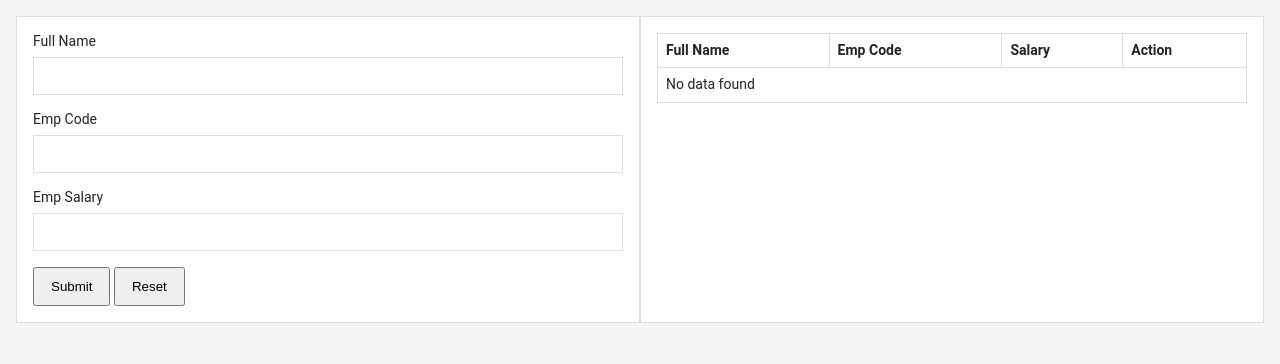
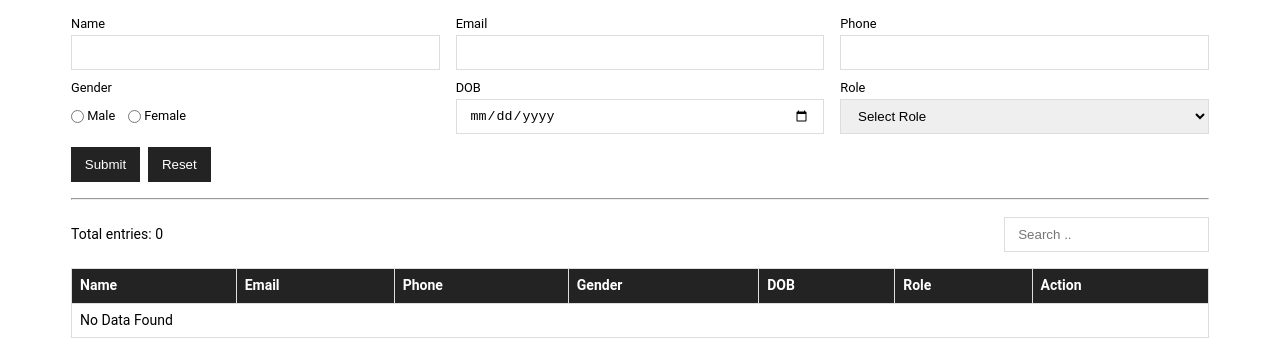
Before and after one commit to sachind3/javascript-CRUD, a plain HTML site: page index.html in a window 1280 px wide. Both pictures are taken after a click on the button "Reset". Drawn offline with Linux system fonts and the light colour scheme.

Commit message:
Add files via upload

```diff
--- a/app.css
+++ b/app.css
@@ -11,59 +11,111 @@ body {
     height: 100%;
 }
 
-body {
-    font-family: 'Roboto', sans-serif;
-    font-size: 14px;
-    line-height: 1.235;
-    color: #232323;
-    padding: 1rem;
-    background: #f5f5f5;
+a {
+    text-decoration: none;
 }
 
-.row {
-    display: flex;
+body {
+    font-size: 14px;
+    font-family: 'Roboto', sans-serif;
+    line-height: 1.235;
+    padding: 1rem;
 }
 
-.col {
-    width: 50%;
-    border: 1px solid #ddd;
-    border-collapse: collapse;
-    padding: 1rem;
-    background: #fff;
+.container {
+    padding: 0 1rem;
+    max-width: 1170px;
+    margin: 0 auto;
 }
 
-.col input {
+
+table {
     width: 100%;
-    border: 1px solid #ddd;
-    padding: 0 1rem;
-    height: 2.4rem;
+    border-collapse: collapse;
 }
 
-form div {
-    margin-bottom: 1rem;
-}
-
-form div:last-child {
-    margin-bottom: 0
-}
-
-form div label {
-    margin-bottom: 0.4rem;
-    display: block;
-}
-
-button {
-    padding: 0 1rem;
-    height: 2.4rem;
-}
-
-table {
-    border-collapse: collapse;
+table th {
+    background: #232323;
+    color: #fff;
 }
 
 table th,
 table td {
     border: 1px solid #ddd;
-    padding: 0.5rem 0.5rem;
+    padding: 0.5rem;
     text-align: left;
 }
+
+table td:first-child {
+    text-transform: capitalize;
+}
+
+form#myForm {
+    display: flex;
+    flex-wrap: wrap;
+    margin: 0 -0.5rem;
+}
+
+.formGroup {
+    margin-bottom: 0.6rem;
+    display: flex;
+    flex-direction: column;
+    width: 33.33%;
+    padding: 0 0.5rem;
+}
+
+.formGroup label {
+    font-size: 0.8rem;
+    margin-bottom: 0.2rem;
+}
+
+.formGroup input,
+.formGroup select {
+    height: 2.2rem;
+    padding: 0 0.8rem;
+    border: 1px solid #ddd;
+}
+
+.searchBox input {
+    height: 2.2rem;
+    padding: 0 0.8rem;
+    border: 1px solid #ddd;
+}
+
+.btnGroup {
+    display: flex;
+    justify-content: left;
+    padding: 0 0.5rem;
+    margin-bottom: 1rem;
+}
+
+.btnGroup button {
+    margin-right: 0.5rem;
+    height: 2.2rem;
+    padding: 0 0.8rem;
+    border: 1px solid #232323;
+    cursor: pointer;
+    background: #232323;
+    color: #fff;
+}
+
+.radioGroup {
+    display: flex;
+    align-items: center;
+    margin-right: 0.8rem;
+}
+
+.radioPanel {
+    display: flex;
+}
+
+.radioGroup input {
+    margin-right: 0.2rem;
+}
+
+.tablePanel {
+    margin-bottom: 1rem;
+    display: flex;
+    justify-content: space-between;
+    align-items: center;
+}
--- a/app.js
+++ b/app.js
@@ -1,133 +1,192 @@
-let selectedIndex = null;
-let empForm = document.getElementById('empForm');
-empForm.addEventListener('submit', submitForm)
-let submitBtn = document.getElementById('submitBtn');
+console.log('js is working normal')
+
+let myForm = document.getElementById('myForm');
+myForm.addEventListener('submit', submitForm);
 let resetBtn = document.getElementById('resetBtn');
-resetBtn.addEventListener('click', clearForm)
-function clearForm() {
-    resetForm();
-    submitBtn.innerHTML = 'Submit'
+let userRole = document.getElementById('userRole');
+let roles = ['Accountant', 'Developer', 'Sales', 'Designer', 'Manager', 'Other'];
+roles.forEach(function (elem, index) {
+    let option = document.createElement('option');
+    option.textContent = elem;
+    option.value = elem;
+    userRole.appendChild(option);
+});
 
+showData();
+let selectIndex = null;
+class Fields {
+    constructor(name, email, phone, gender, dob, role) {
+        this.name = name;
+        this.email = email;
+        this.phone = phone;
+        this.gender = gender;
+        this.dob = dob;
+        this.role = role;
     }
-showTable();
+}
+class Lead extends Fields {
+    addData(fields) {
+        let info = localStorage.getItem('info');
+        let infoData;
+        if (info == null) {
+            infoData = []
+        } else {
+            infoData = JSON.parse(info);
+        }
+        let infoObj = {
+            name: fields.name,
+            email: fields.email,
+            phone: fields.phone,
+            gender: fields.gender,
+            dob: fields.dob,
+            role: fields.role,
+        }
+        if (selectIndex == null) {
+            infoData.unshift(infoObj);
+        } else {
+            infoData.splice(selectIndex, 1, infoObj);
+        }
+        localStorage.setItem('info', JSON.stringify(infoData));
+    }
+    validate(fields) {
+        if (fields.name.length > 0 && fields.role != 'Select Role') {
+            return true;
+        } else {
+            return false
+        }
+    }
+    resetForm() {
+        myForm.reset();
+    }
+}
 
 function submitForm(e) {
     e.preventDefault();
+    let userName = document.getElementById('userName').value;
+    let userEmail = document.getElementById('userEmail').value;
+    let userPhone = document.getElementById('userPhone').value;
+    let userGender;
+    if (document.getElementById('male').checked) {
+        userGender = 'M'
+    } else if (document.getElementById('female').checked) {
+        userGender = 'F'
+    }
+    let userDOB = document.getElementById('userDOB').value;
+    let userRole = document.getElementById('userRole');
+    let myRole = userRole.options[userRole.selectedIndex].value;
+    console.log(myRole)
 
-    let formData = readFormData();
-    if (validate()) {
-        insertNewRecord(formData)
-        console.log(formData)
+    let fields = new Fields(userName, userEmail, userPhone, userGender, userDOB, myRole);
+    console.log(fields);
+    let lead = new Lead();
+    if (lead.validate(fields)) {
+        lead.addData(fields)
+        showData();
+        alert('Data has been successfully added to the database')
     } else {
+        alert('Please enter valid value')
     }
-    resetForm();
-    submitBtn.innerHTML = 'Submit'
+    submitBtn.innerHTML = "Submit"
+    lead.resetForm();
 }
-
-function readFormData() {
-    let formData = {
-        userName: document.getElementById('userName').value,
-        userCode: document.getElementById('userCode').value,
-        userSalary: document.getElementById('userSalary').value
-    }
-    return formData;
-}
-
-function insertNewRecord(data) {
+function showData() {
     let info = localStorage.getItem('info');
     let infoData;
-
     if (info == null) {
-        infoData = [];
-        alert();
+        infoData = []
     } else {
         infoData = JSON.parse(info);
     }
-    if (selectedIndex == null) {
-        infoData.push(data);
-    } else {
-        infoData.splice(selectedIndex, 1, data)
-    }
-    localStorage.setItem('info', JSON.stringify(infoData));
-    showTable();
-}
-
-function resetForm() {
-    selectedIndex = null;
-    empForm.reset();
-}
-
-function validate() {
-    isValid = true;
-    if (document.getElementById('userName').value == '') {
-        isValid = false;
-        alert('Please enter name')
-    } else {
-        isValid = true;
-    }
-    return isValid;
-}
-
-
-function showTable() {
-    let info = localStorage.getItem('info');
-    let infoData;
-    if (info == null) {
-        infoData = [];
-
-    } else {
-        infoData = JSON.parse(info);
-    }
-    console.log(info)
-    let table = document.getElementById('table').getElementsByTagName('tbody')[0];
+    console.log(infoData)
+    let tbody = document.getElementById('tbody');
     let uiString = '';
-
     infoData.forEach(function (elem, index) {
         uiString += `
                     <tr>
-                            <td>${elem.userName}</td>
-                            <td>${elem.userCode}</td>
-                            <td>${elem.userSalary}</td>
+                        <td>${elem.name}</td>
+                        <td>${elem.email}</td>
+                        <td>${elem.phone}</td>
+                        <td>${elem.gender}</td>
+                        <td>${elem.dob}</td>
+                        <td>${elem.role}</td>
                         <td>
-                                <a href="javascript:void(0)" id="${index}" onclick="onEdit(this.id)">Edit<a>
-                                <a href="javascript:void(0)" id="${index}" onclick="onDelete(this.id)">Delete<a>
+                            <a href="javascript:void(0);" data-edit="${index}" onclick="editData(this.getAttribute('data-edit'))">Edit</a>
+                            <a href="javascript:void(0);" data-delete="${index}" onclick="deleteData(this.getAttribute('data-delete'))">Delete</a>
                         </td>
                     </tr>
         `
     });
     if (infoData != 0) {
-        table.innerHTML = uiString
+        tbody.innerHTML = uiString
     } else {
-        table.innerHTML = `<tr><td colspan="4">No data found</td></tr>`
+        tbody.innerHTML = `<tr><td colspan="7">No data found</td></tr>`
     }
+    document.getElementById('rowCounts').innerHTML = infoData.length;
 }
-function onDelete(index) {
+function deleteData(index) {
+    console.log(index)
     let info = localStorage.getItem('info');
     let infoData;
     if (info == null) {
-        infoData = [];
+        infoData = []
     } else {
         infoData = JSON.parse(info);
     }
-    if (confirm('Are you sure to delete this record ?')) {
-        infoData.splice(index, 1)
-        localStorage.setItem('info', JSON.stringify(infoData));
-        showTable();
+    if (confirm('Are you sure to delete this data?')) {
+        infoData.splice(index, 1);
+        localStorage.setItem('info', JSON.stringify(infoData))
+        showData();
     }
 }
 
-function onEdit(index) {
-    selectedIndex = index;
+function editData(index) {
+    selectIndex = index;
+    console.log(index)
     let info = localStorage.getItem('info');
     let infoData;
     if (info == null) {
-        infoData = [];
+        infoData = []
     } else {
         infoData = JSON.parse(info);
     }
-    document.getElementById('userName').value = infoData[index].userName;
-    document.getElementById('userCode').value = infoData[index].userCode;
-    document.getElementById('userSalary').value = infoData[index].userSalary;
 
-    submitBtn.innerHTML = 'Update'
+    document.getElementById('userName').value = infoData[index].name;
+    document.getElementById('userEmail').value = infoData[index].email;
+    document.getElementById('userPhone').value = infoData[index].phone;
+    if (infoData[index].gender == 'M') {
+        document.getElementById('male').checked = true;
+    } else if (infoData[index].gender == 'F') {
+        document.getElementById('female').checked = true;
     }
+    document.getElementById('userDOB').value = infoData[index].dob;
+    document.getElementById('userRole').value = infoData[index].role;
+
+    submitBtn.innerHTML = "Update";
+
+}
+resetBtn.addEventListener('click', resetFormData)
+function resetFormData() {
+    selectIndex = null;
+    let lead = new Lead();
+    lead.resetForm();
+}
+let searchInput = document.getElementById('searchInput');
+searchInput.addEventListener('input', searchMagic)
+function searchMagic() {
+    let searchKey = searchInput.value.toUpperCase();
+    let tbody = document.getElementById('tbody');
+    let tr = tbody.getElementsByTagName("tr");
+
+    for (i = 0; i < tr.length; i++) {
+        let td = tr[i].getElementsByTagName("td")[0];
+        if (td) {
+            let txtValue = td.textContent || td.innerText;
+            if (txtValue.toUpperCase().indexOf(searchKey) > -1) {
+                tr[i].style.display = "";
+            } else {
+                tr[i].style.display = "none";
+            }
+        }
+    }
+
+}
--- a/index.html
+++ b/index.html
@@ -10,40 +10,69 @@
 </head>
 
 <body>
-    <div class="row">
-        <div class="col">
-            <form id="empForm" autocomplete="off">
-                <div>
-                    <label for="">Full Name</label>
+    <div class="container">
+        <form id="myForm">
+            <div class="formGroup">
+                <label for="userName">Name</label>
                 <input type="text" id="userName">
             </div>
-                <div>
-                    <label for="">Emp Code</label>
-                    <input type="text" id="userCode">
+            <div class="formGroup">
+                <label for="userEmail">Email</label>
+                <input type="text" id="userEmail">
             </div>
-                <div>
-                    <label for="">Emp Salary</label>
-                    <input type="text" id="userSalary">
+            <div class="formGroup">
+                <label for="userPhone">Phone</label>
+                <input type="text" id="userPhone">
             </div>
-                <div>
+            <div class="formGroup">
+                <label for="userGender">Gender</label>
+                <div class="radioPanel">
+                    <label for="male" class="radioGroup"><input type="radio" id="male" value="male" name="gender">
+                        Male</label>
+                    <label for="female" class="radioGroup"><input type="radio" id="female" value="female" name="gender">
+                        Female</label>
+                </div>
+            </div>
+            <div class="formGroup">
+                <label for="userDOB">DOB</label>
+                <input type="date" id="userDOB">
+            </div>
+            <div class="formGroup">
+                <label for="userRole">Role</label>
+                <select id="userRole">
+                    <option>Select Role</option>
+                </select>
+            </div>
+            <div class="btnGroup">
                 <button type="submit" id="submitBtn">Submit</button>
                 <button type="button" id="resetBtn">Reset</button>
             </div>
         </form>
+        <hr>
+        <br>
+        <div class="tablePanel">
+            <div class="entriesBox">
+                Total entries: <span id="rowCounts"></span>
             </div>
-        <div class="col">
-            <table id="table" width="100%" cellpadding="0" cellspacing="0">
+            <div class="searchBox">
+                <input type="text" placeholder="Search .." id="searchInput">
+            </div>
+        </div>
+        <table cellpadding="0" cellspacing="0" border="0">
             <thead>
                 <tr>
-                        <th>Full Name</th>
-                        <th>Emp Code</th>
-                        <th>Salary</th>
+                    <th>Name</th>
+                    <th>Email</th>
+                    <th>Phone</th>
+                    <th>Gender</th>
+                    <th>DOB</th>
+                    <th>Role</th>
                     <th>Action</th>
                 </tr>
             </thead>
-                <tbody></tbody>
+            <tbody id="tbody">
+            </tbody>
         </table>
-        </div>
     </div>
     <script src="app.js"></script>
 </body>
```
Lines whose indentation alone changed are shown as unchanged.
